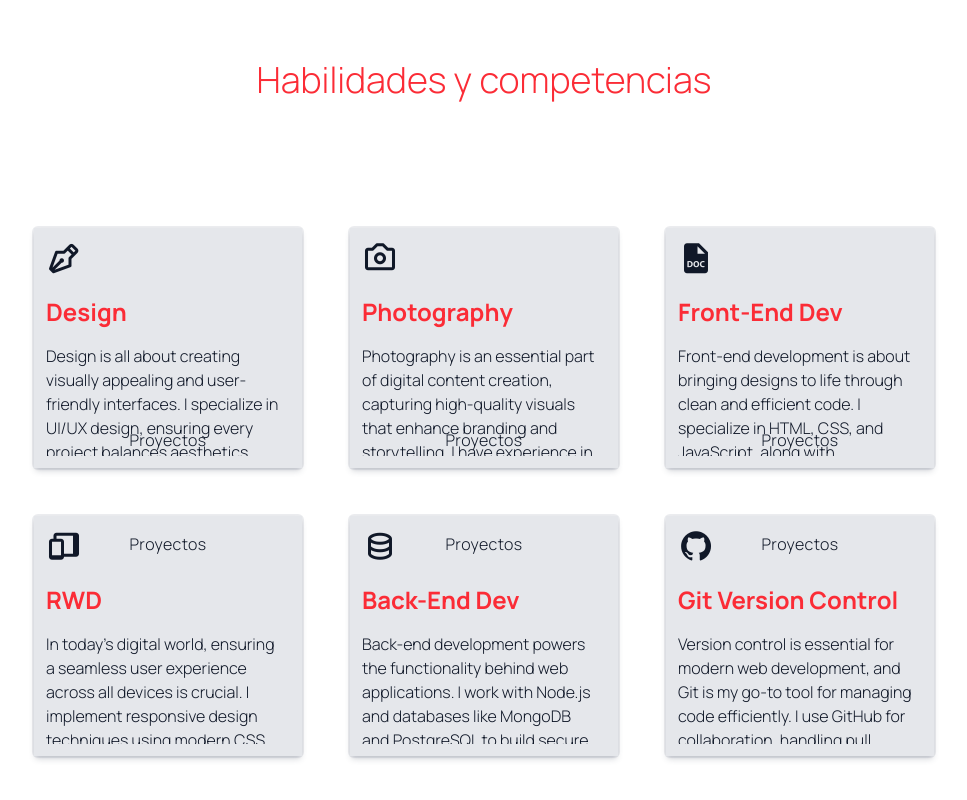
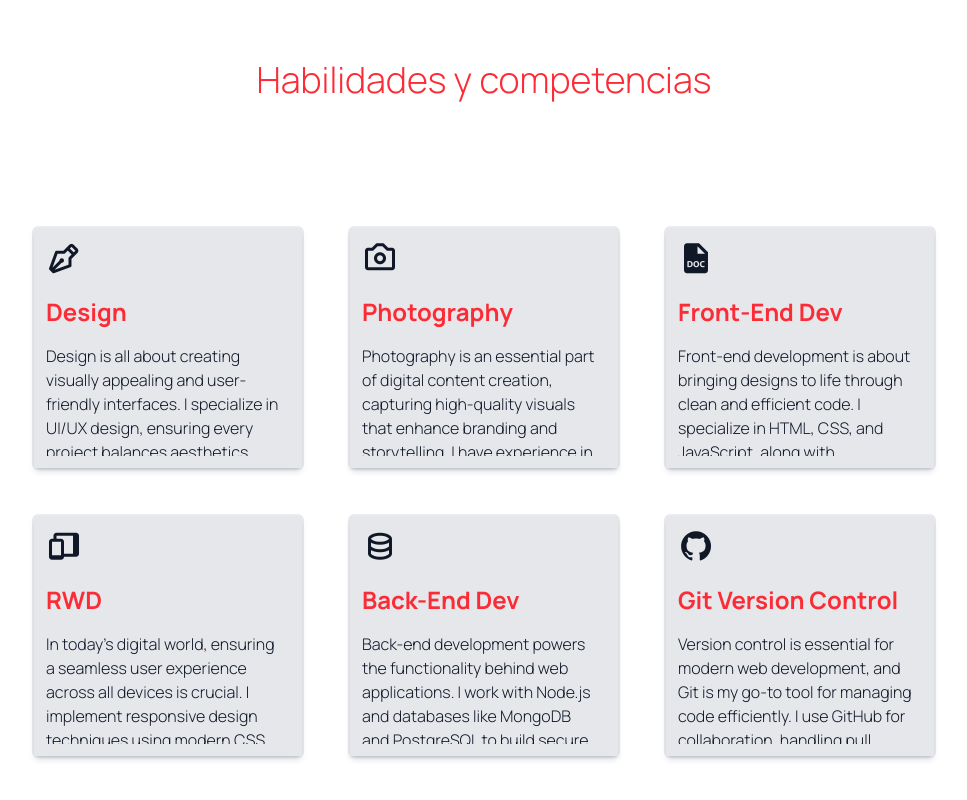
Before and after one commit to fgp4321/Portfolio, a React (Vite) app: page / in a window 1280 px wide. Shown: the part 792-1592 px from the top of the page, without its empty margins (156-1123 px from the left). Built offline with nearby package versions, Linux system fonts and the light colour scheme.

Commit message:
estructura de habilidades y competencias hecha

```diff
--- a/src/components/Hero.jsx
+++ b/src/components/Hero.jsx
@@ -23,7 +23,7 @@ const Hero = () => {
     return () => clearInterval(interval)
   }, [])
   return (
-    <div className='w-full h-screen flex flex-col justify-center items-center isolate'>
+    <div className='w-full h-screen flex flex-col justify-center items-center isolate relative z-10'>
       <Navbar />
       <div className='flex flex-col md:items-center items-start xl:gap-y-10 gap-y-3 xl:mb-0 md:mb-20 mb-0'>
         <h1 className='flex flex-col xl:space-y-8 md:space-y-4 space-y-2 xl:text-6xl md:text-4xl text-3xl md:font-normal font-bolder'>
--- a/src/components/Navbar.jsx
+++ b/src/components/Navbar.jsx
@@ -4,7 +4,7 @@ import { useTheme } from '../context/ThemeContext'
 const Navbar = () => {
   const { darkMode, toggleDarkMode } = useTheme()
   return (
-    <div className='w-full md:h-12 sm:h-14 h-18 flex justify-between items-center xl:px-36 lg:px-24 md:px-12 sm:px-6 px-4 fixed top-0'>
+    <div className='w-full md:h-12 sm:h-14 h-18 flex justify-between items-center xl:px-36 lg:px-24 md:px-12 sm:px-6 px-4 fixed top-0 z-50 bg-white dark:bg-gray-900 transition-colors duration-500'>
       <div className='flex items-center sm:gap-x-4 gap-x-2'>
         <a href="#" className='md:text-2xl sm:text-xl text-lg'>Francisco González</a>
         <i className={`${darkMode ? 'bx bx-sun' : 'bx bx-moon'} md:text-3xl sm:text-2xl text-xl text-gray-600 dark:text-gray-200 sm:ml-4 ml-2 cursor-pointer`} onClick={toggleDarkMode}></i>
--- a/src/components/Services.jsx
+++ b/src/components/Services.jsx
@@ -1,24 +1,56 @@
-import React from 'react'
+import React, {useState, useEffect} from 'react'
 import { skillCards } from '../data/index'
 
 const Services = () => {
-    const getPositionClass = (card) => {
-        const position = card.hoverPosition.large
-        return position == "bottom" ? "bottom-0" : "top-0"
+  const [hoveredCardIndex, setHoveredCardIndex] = useState(null)
+  const [isLargeScreen, setIsLargeScreen] = useState(false)
+
+  useEffect(() => {
+    const checkScreenSize = () => {
+      setIsLargeScreen(window.innerWidth > 1024)
     }
+
+    checkScreenSize()
+    window.addEventListener('resize', checkScreenSize)
+
+    return () => window.removeEventListener('resize', checkScreenSize)
+  }, [])
+
+  const getPositionClass = (card) => {
+      const position = isLargeScreen ? card.hoverPosition.large : card.hoverPosition.small
+      return position == "bottom" ? "bottom-0" : "top-0"
+  }
+  const getHoverPositionClass = (card) => {
+      const position = isLargeScreen ? card.hoverPosition.large : card.hoverPosition.small
+      return position == "bottom" ? "bottom-full" : "top-full"
+  }
   return (
     <div className='min-h-screen flex flex-col justify-center items-center px-4 xl:py-0 py-10'>
       <h2 className='text-4xl font-light mb-32 xl:mt-0 mt-12'>Habilidades y competencias</h2>
-      <div className='w-full xl:w-[900px] lg:w-[800px] md:w-[600px] grid lg:grid-cols-3 grid-cols-1 lg:gap-12 gap-18 xl:mb-0 mb-16'>
+      <div className='w-full xl:w-[900px] lg:w-[800px] md:w-[600px] grid lg:grid-cols-3 grid-cols-1 lg:gap-12 gap-32 xl:mb-0 mb-16'>
         {skillCards.map((card, index) => (
-            <div key={index} className='lg:max-w-[280px] md:max-w-w[400px] max-w-[320px] w-full mx-auto rounded-sm ring-2 ring-gray-400/20 shadow-md shadow-gray-700/20 relative'>
+            <div key={index} className='lg:max-w-[280px] md:max-w-w[400px] max-w-[320px] w-full mx-auto rounded-sm ring-2 ring-gray-400/20 shadow-md shadow-gray-700/20 relative isolate' onMouseEnter={() => setHoveredCardIndex(index)} onMouseLeave={() => setHoveredCardIndex(null)}>
                 <div className='p-3 bg-gray-200 dark:bg-gray-800 transition-colors duration-500'>
                     <i className={`${card.icon} md:text-4xl text-3xl text-gray-900 dark:text-white transition-colors duration-500`}></i>
                     <h3 className='md:text-2xl text-xl font-bold my-4 text-red-500 dark:text-yellow-500 transition-colors duration-500'>{card.title}</h3>
                     <p className='text-gray-900 dark:text-white md:h-28 h-24 md:text-base text-sm font-light overflow-y-auto custom-scrollbar pr-2 transition-colors duration-500'>{card.description}</p>
                 </div>
-                <div className={`w-full absolute left-0 ${getPositionClass(card)} flex flex-col gap-y-5 py-4`}>
+                <div className={`w-full absolute left-0 ${getPositionClass(card)} flex flex-col gap-y-5 py-4 transition-all duration-300 -z-10 ${hoveredCardIndex === index && `${getHoverPositionClass(card)}`}`}>
+                    {isLargeScreen && card.hoverPosition.large === 'top' && (
+                      <div className='flex justify-between'>
+                        {[...Array(card.projectCount)].map((_, index) => (
+                          <a href="#" key={index} className='text-lg bg-red-500 dark:bg-yellow-500 w-10 aspect-square grid place-items-center text-white rounded-full transition-colors'>{index + 1}</a>
+                        ))}
+                      </div>
+                    )}
                     <h2 className='text-2-xl text-center text-gray-900 dark:text-white font-light tracking-wide'>Proyectos</h2>
+                    {(!isLargeScreen || (isLargeScreen && card.hoverPosition.large === 'bottom')) && (
+                      <div className='flex justify-between'>
+                        {[...Array(card.projectCount)].map((_, index) => (
+                          <a href="#" key={index} className='text-lg bg-red-500 dark:bg-yellow-500 w-10 aspect-square grid place-items-center text-white rounded-full transition-colors'>{index + 1}</a>
+                        ))}
+                      </div>
+                    )}
                 </div>
             </div>
         ))}
```
